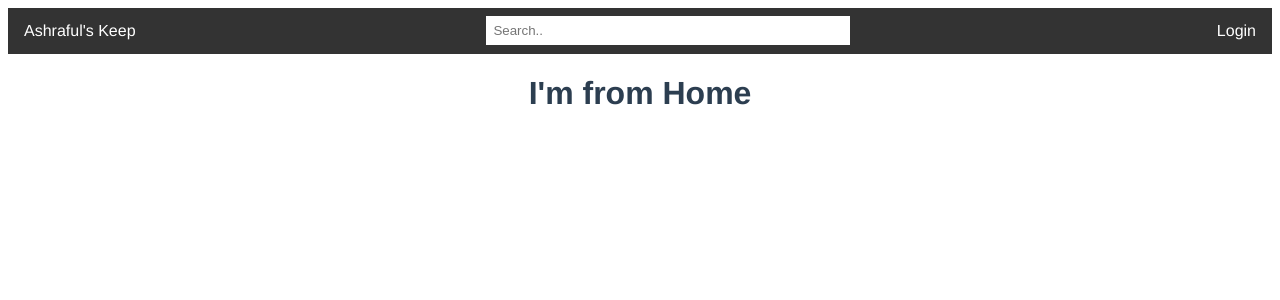
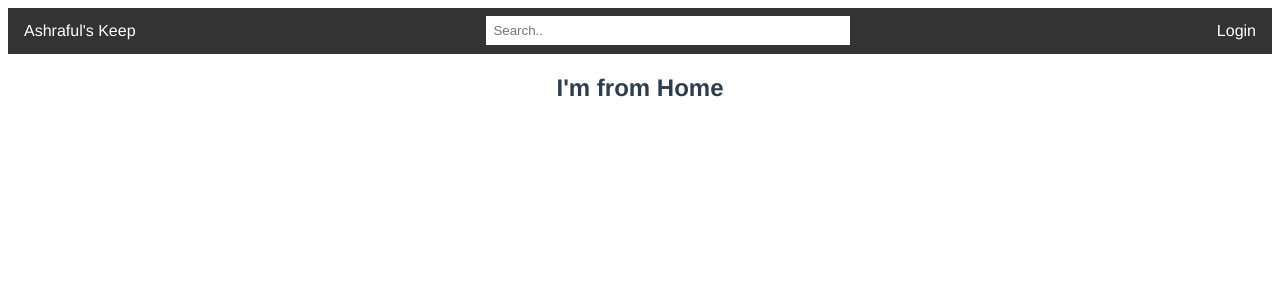
Before and after one commit to iashraful/keep, a Vue app: page / in a window 1280 px wide. Shown: the top 300 px of the page. Built offline with nearby package versions, Linux system fonts and the light colour scheme.

Commit message:
* Separated home template and style file

```diff
--- a/src/components/Home.vue
+++ b/src/components/Home.vue
@@ -1,8 +1,4 @@
-<template>
-    <div class="home">
-        <h1 class="text-center">{{mgs}}</h1>
-    </div>
-</template>
+<template src="../templates/home-template.html"></template>
 
 
 <script>
@@ -16,8 +12,4 @@
     }
 </script>
 
-<style>
-    .text-center {
-        text-align: center
-    }
-</style>
+<style src="../styles/home-style.css"></style>
--- /dev/null
+++ b/src/templates/home-template.html
@@ -0,0 +1,3 @@
+<div>
+	<h2 class="text-center">{{ mgs }}</h2>
+</div>
```
Also changed, not shown: src/styles/home-style.css (added), 1 other file (tests, documents, lock files or other folders).
